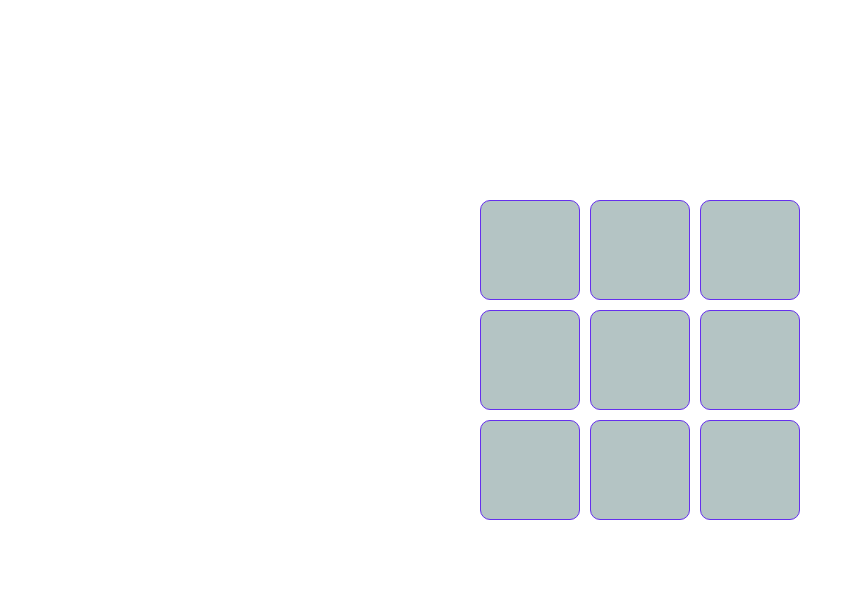
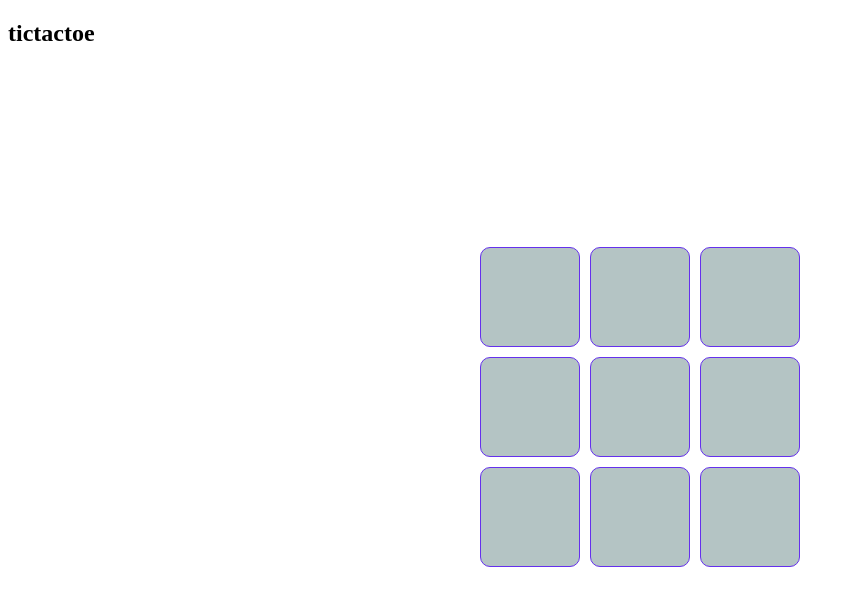
Before and after one commit to OJB2025/games, a React (Vite) app: page / in a window 1280 px wide. Shown: the top 606 px of the page, without its empty margins (0-855 px from the left). Built offline with nearby package versions, Linux system fonts and the light colour scheme.

Commit message:
I created an header

```diff
--- a/src/App.jsx
+++ b/src/App.jsx
@@ -24,6 +24,7 @@ function App() {
   }
   return (
     <>
+    <h2>tictactoe</h2>
       <div className='bigbox'>
           <div className='box'
           onClick={()=>{
```
